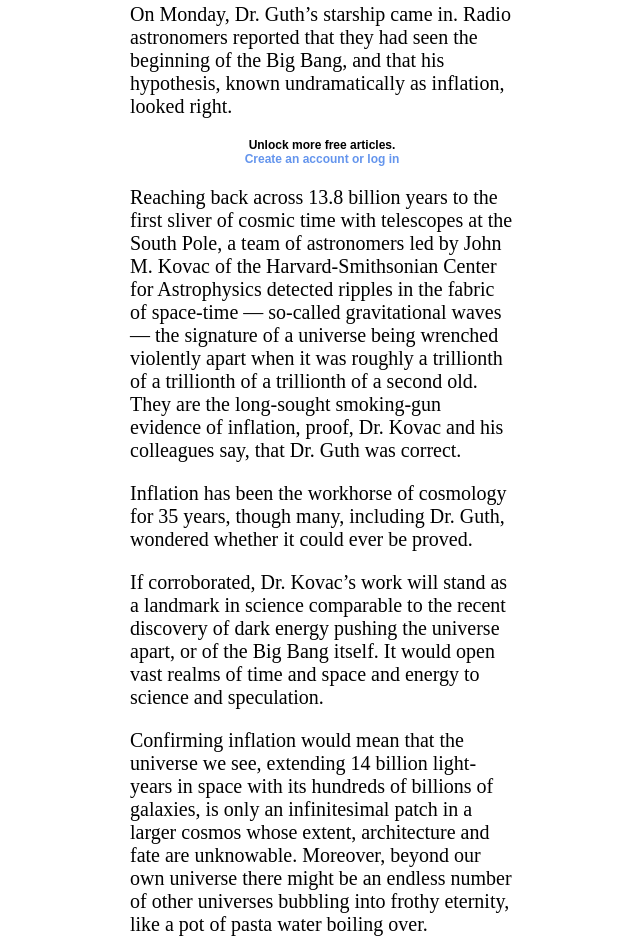
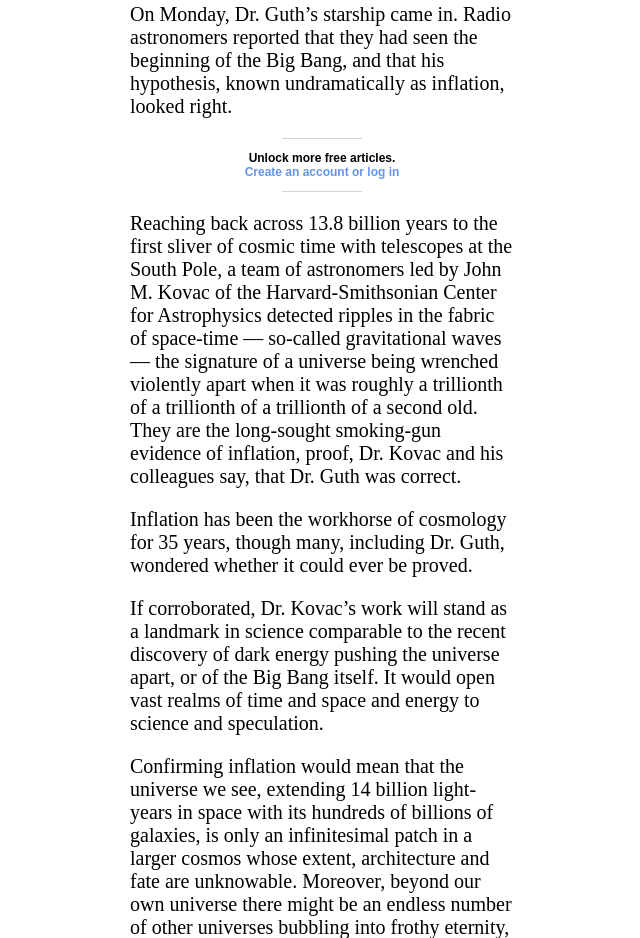
Before and after one commit to arthurborgesdev/nytimes-article-page, a website: page index.html in a window 1280 px wide. Shown: the part 1597-2535 px from the top of the page, without its empty margins (326-966 px from the left). Drawn offline with Linux system fonts and the light colour scheme.

Commit message:
Fix the nyt-advert after and before bars

```diff
--- a/styles.css
+++ b/styles.css
@@ -139,6 +139,17 @@ h1 {
 
 .mid-panel-one p {
   font-size: 1rem;
+}
+
+.nyt-advert:before,
+.nyt-advert:after {
+  content: "";
+  display: block;
+  width: 4rem;
+  height: 0.05rem;
+  background: lightgray;
+  margin: 0.05rem auto;
+
 }
 
 .nyt-advert p {
```
